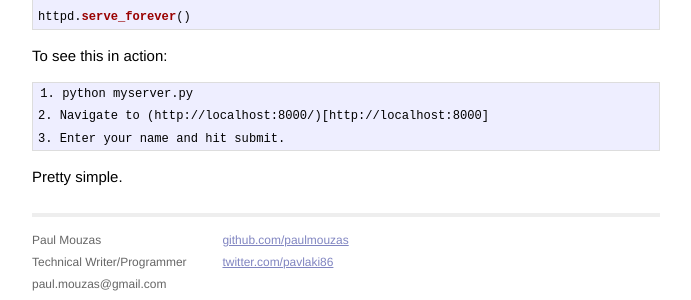
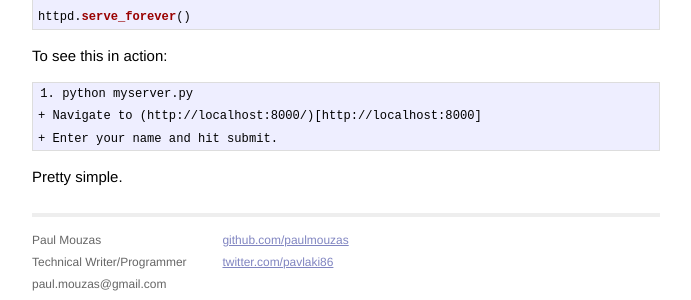
Before and after one commit to paulmouzas/paulmouzas.github.io, a Jekyll site: the page built from _posts/2015-04-19-cgi-http-server.md, in a window 1280 px wide and 900 px high, scrolled down 3967 px. Shown: the part 592-892 px from the top of the window, without its empty margins (294-985 px from the left). Built offline with Jekyll 4.4.1, drawn with Linux system fonts in a browser that asks for light colours; Markdown is read by kramdown in place of the engine named in the settings; some of the changed text lies outside the part shown.

Commit message:
formatting

```diff
--- a/_posts/2015-04-19-cgi-http-server.md
+++ b/_posts/2015-04-19-cgi-http-server.md
@@ -56,9 +56,9 @@
 
 Following the HTTP protocol, to send a POST request we need three things:
 
-    - the method type
-    - the path
-    - and the HTTP version.
+    * the method type
+    * the path
+    * and the HTTP version.
 
 After connecting with netcat, type this:
 
@@ -281,7 +281,7 @@
 To see this in action:
 
     1. python myserver.py
-    2. Navigate to (http://localhost:8000/)[http://localhost:8000]
-    3. Enter your name and hit submit.
+    + Navigate to (http://localhost:8000/)[http://localhost:8000]
+    + Enter your name and hit submit.
 
 Pretty simple.
```
